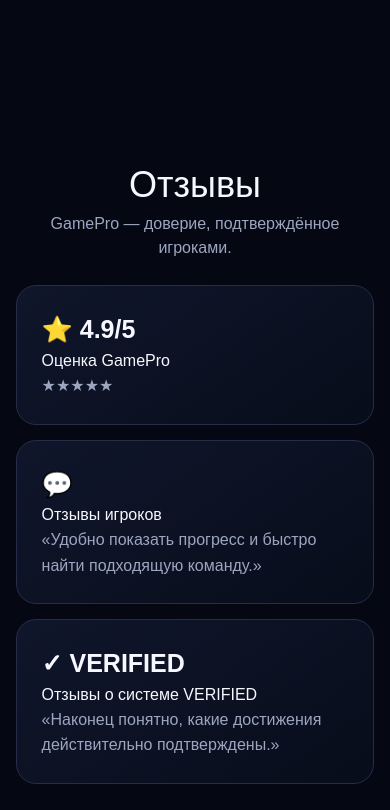
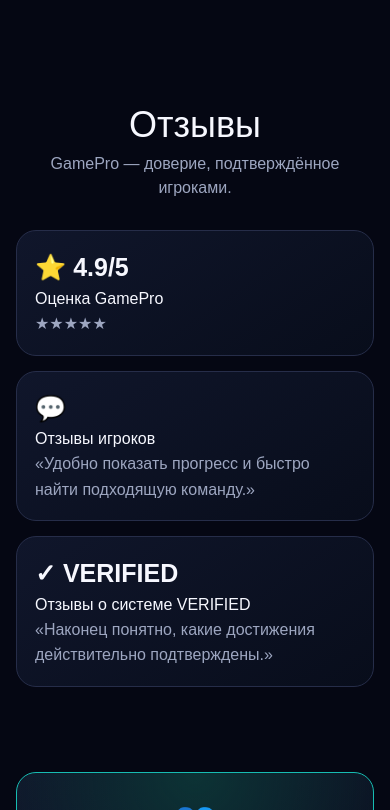
Before and after one commit to vesttrading/gamepro-market, a Next.js app: page / in a window 390 px wide. Shown: the part 4034-4844 px from the top of the page. Built offline with nearby package versions, Linux system fonts and the light colour scheme; no server answers.

Commit message:
Revise reviews section CSS for improved structure
Refactor reviews section styles for better layout and responsiveness.

```diff
--- a/app/globals.css
+++ b/app/globals.css
@@ -392,126 +392,94 @@ section#games div[class*="gameGrid"] > div h2 {
     font-size: 1.1rem !important;
 }
 
-/* =========================
-   ОТЗЫВЫ GAMEPRO
-   ========================= */
+/* ==========================================================
+   БЛОК ОТЗЫВОВ — УМЕНЬШЕНИЕ И СБОРКА К ЦЕНТРУ
+   ========================================================== */
 
-.reviews-section {
-  width: 100%;
-  max-width: 980px;
-  margin: 45px auto;
-  padding: 0 16px;
+/* 1. Намертво сжимаем всю секцию отзывов до аккуратных 850px */
+section#reviews {
+    width: 100% !important;
+    max-width: 850px !important;
+    margin: 60px auto 0 auto !important; /* Центрируем весь блок по центру экрана */
+    padding: 20px !important;
+    box-sizing: border-box !important;
 }
 
-.reviews-section-title {
-  margin: 0 0 22px;
-  text-align: center;
-  font-size: 26px;
-  font-weight: 800;
-  color: #fff;
+/* 2. Убираем пустоту между оценкой и отзывами, собирая их в горизонтальный ряд */
+section#reviews [class*="gameGrid"],
+section#reviews [class*="Grid"] {
+    display: flex !important;
+    flex-direction: row !important;     /* Строго в одну линию */
+    justify-content: center !important; /* Прижимаем карточки кучно к центру */
+    align-items: stretch !important;    /* Выравниваем их по высоте */
+    gap: 35px !important;               /* Аккуратный отступ между оценкой и отзывами */
+    width: 100% !important;
+    margin-top: 30px !important;
 }
 
-.reviews-cards {
-  display: grid;
-  grid-template-columns: repeat(3, minmax(0, 1fr));
-  gap: 14px;
+section#reviews {
+    width: 100% !important;
+    max-width: 1000px !important;
+    margin: 45px auto !important;
+    padding: 0 16px !important;
+    box-sizing: border-box !important;
 }
 
-.reviews-card {
-  min-width: 0;
-  padding: 18px;
-  border-radius: 16px;
-  border: 1px solid rgba(59, 130, 246, 0.18);
-  background: rgba(15, 23, 42, 0.75);
-  box-shadow: 0 8px 22px rgba(0, 0, 0, 0.12);
+/* Контейнер трёх карточек */
+section#reviews [class*="gameGrid"],
+section#reviews [class*="Grid"] {
+    display: flex !important;
+    flex-direction: row !important;
+    align-items: stretch !important;
+    justify-content: center !important;
+    gap: 16px !important;
+    width: 100% !important;
 }
 
-.reviews-card-title {
-  margin: 0 0 12px;
-  color: #fff;
-  font-size: 17px;
-  font-weight: 800;
+/* Каждая карточка */
+section#reviews [class*="gameGrid"] > div,
+section#reviews [class*="Grid"] > div {
+    flex: 1 1 0 !important;
+    width: 0 !important;
+    max-width: none !important;
+    min-width: 0 !important;
+    box-sizing: border-box !important;
+    padding: 18px !important;
 }
 
-.reviews-card-text {
-  margin: 0;
-  color: #94a3b8;
-  font-size: 13px;
-  line-height: 1.5;
+/* Внутренности НЕ растягиваем в отдельные колонки */
+section#reviews [class*="gameGrid"] > div > div,
+section#reviews [class*="Grid"] > div > div {
+    width: 100% !important;
+    max-width: none !important;
+    box-sizing: border-box !important;
 }
 
-/* Оценка GamePro */
-
-.gamepro-rating {
-  display: flex;
-  align-items: center;
-  gap: 9px;
-  margin-bottom: 10px;
+/* Заголовки */
+section#reviews h3 {
+    width: auto !important;
+    margin-left: 0 !important;
+    margin-right: 0 !important;
 }
 
-.gamepro-rating-number {
-  color: #fff;
-  font-size: 30px;
-  font-weight: 900;
+/* Текст */
+section#reviews p {
+    width: auto !important;
+    margin-left: 0 !important;
+    margin-right: 0 !important;
 }
 
-.gamepro-rating-stars {
-  color: #fbbf24;
-  font-size: 16px;
-  letter-spacing: 1px;
-}
+/* Мобильная версия */
+@media (max-width: 700px) {
+    section#reviews [class*="gameGrid"],
+    section#reviews [class*="Grid"] {
+        flex-direction: column !important;
+    }
 
-.gamepro-rating-label {
-  color: #64748b;
-  font-size: 12px;
-}
-
-/* Отзывы игроков */
-
-.players-reviews-count {
-  margin-bottom: 10px;
-  color: #3b82f6;
-  font-size: 13px;
-  font-weight: 700;
-}
-
-/* VERIFIED */
-
-.verified-reviews-title {
-  display: flex;
-  align-items: center;
-  gap: 6px;
-}
-
-.verified-check {
-  color: #3b82f6;
-  font-size: 16px;
-  font-weight: 900;
-}
-
-.verified-reviews-badge {
-  display: inline-flex;
-  align-items: center;
-  gap: 5px;
-  margin-bottom: 10px;
-  padding: 5px 8px;
-  border-radius: 999px;
-  background: rgba(59, 130, 246, 0.1);
-  color: #3b82f6;
-  font-size: 11px;
-  font-weight: 800;
-}
-
-/* Телефон */
-
-@media (max-width: 700px) {
-  .reviews-section {
-    max-width: 100%;
-  }
-
-  .reviews-cards {
-    grid-template-columns: 1fr;
-  }
+    section#reviews [class*="gameGrid"] > div,
+    section#reviews [class*="Grid"] > div {
+        width: 100% !important;
+    }
 }
 
 /* 1. Этот код изменит только блок гильдий и ничего больше */
```
